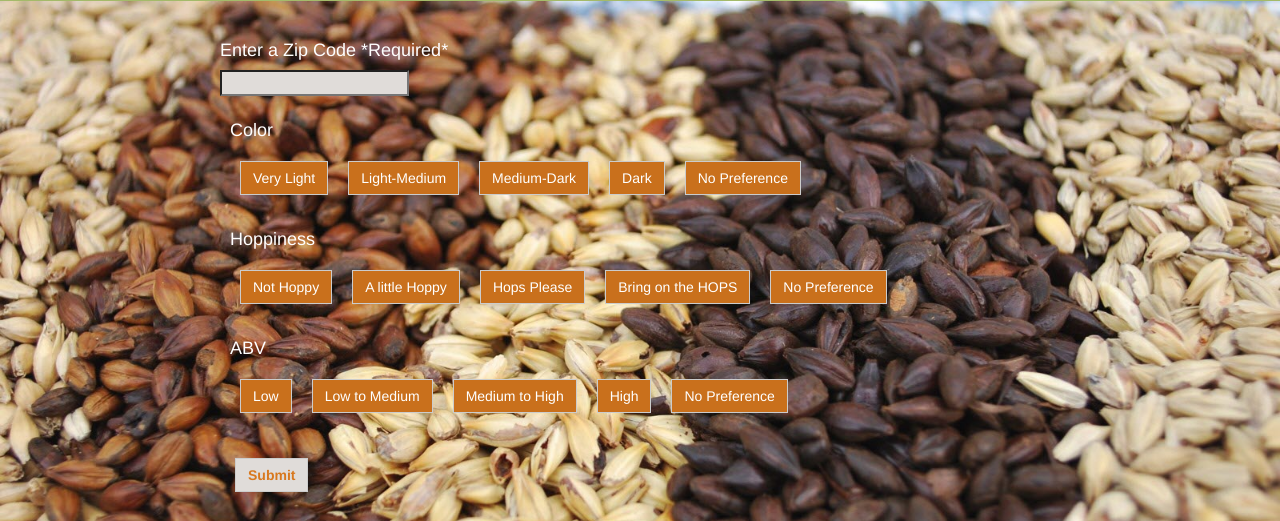
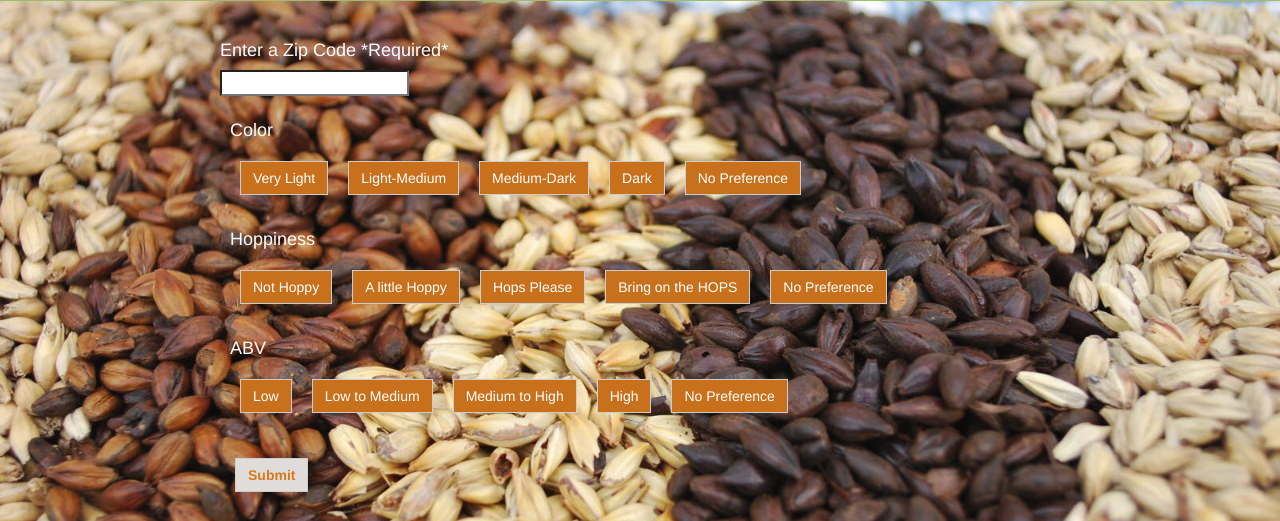
Before and after one commit to sssharkie1/gallant-grapes, a PHP site: page /pages/main.html in a window 1280 px wide. Shown: the part 738-1259 px from the top of the page. Run offline with PHP 8.4, Linux system fonts and the light colour scheme; some libraries are stand-ins or nearby versions.

Commit message:
updated zip input font, and changed font size of results, added exact match words

```diff
--- a/assets/css/style.css
+++ b/assets/css/style.css
@@ -195,11 +195,8 @@ input[type=number]::-webkit-outer-spin-button {
 }
 
 #zipCode-input {
-  background-color: #e0dcd9;
-}
-
-#zipCode-input {
-  color: #fff;
+  background-color: #fff;
+  color: #000;
   text-align: center;
 }
 
@@ -336,6 +333,7 @@ nav,
 
 #beerResults {
   color: #fff;
+  font-size: 18px;
 }
 /*NOT USED*/
 /*sarah note-for map section only*/
--- a/assets/javascript/brew.js
+++ b/assets/javascript/brew.js
@@ -108,7 +108,7 @@ function grabBeer() { // Purpose: check all beers of every brewery and match it
               if (!beer[j].Description) {beer[j].Description = "Not Available"};
 
 
-              var p = $("<p>").append("Name of beer: " + beer[j].Name + " | ABV: " + beer[j].ABV + "% | Hoppiness: " + beer[j].Hoppiness + " | Color: " + beer[j].Color);
+              var p = $("<p>").append("*Perfect Match* Name of Beer: " + beer[j].Name + " | ABV: " + beer[j].ABV + "% | Hoppiness: " + beer[j].Hoppiness + " | Color: " + beer[j].Color);
 
               $("#exact" + beerCount).append(p);
 
@@ -121,7 +121,7 @@ function grabBeer() { // Purpose: check all beers of every brewery and match it
               if (!beer[j].Color) {beer[j].Color = "Not Available"};
               if (!beer[j].Description) {beer[j].Description = "Not Available"};
 
-              var p = $("<p>").append("*Close match* Name of beer: " + beer[j].Name + " | ABV: " + beer[j].ABV + "% | Hoppiness: " + beer[j].Hoppiness + " | Color: " + beer[j].Color);
+              var p = $("<p>").append("*Close Match* Name of Beer: " + beer[j].Name + " | ABV: " + beer[j].ABV + "% | Hoppiness: " + beer[j].Hoppiness + " | Color: " + beer[j].Color);
 
               $("#close" + beerCount).append(p);
 
```
